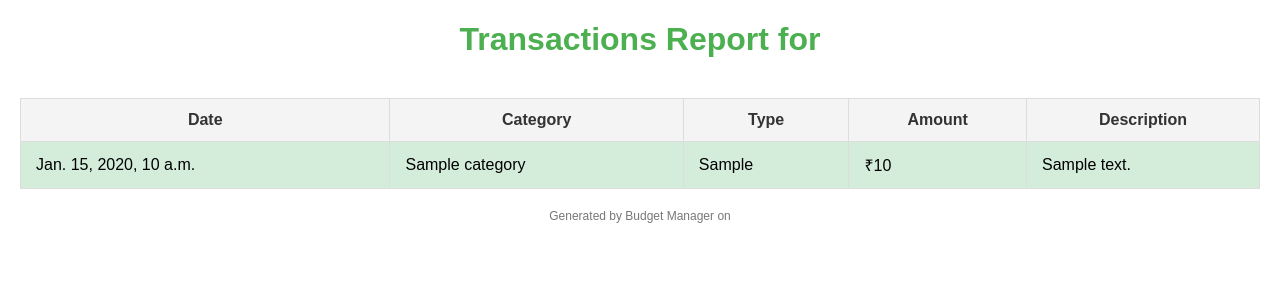
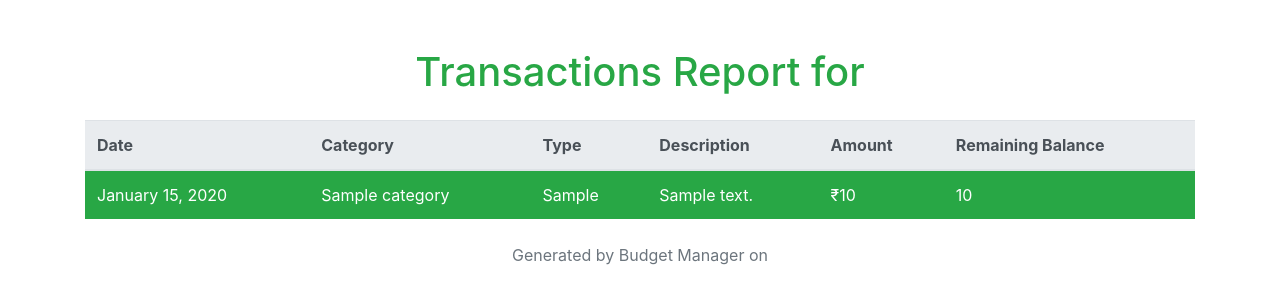
Before and after one commit to BhaveshKapre19/budget, a Django app: template templates/budget/export_pdf.html in a window 1280 px wide. Shown: the top 304 px of the page. Run offline with Django 3.2, Linux system fonts and the light colour scheme; the template is opened without the code that fills it: most values are stand-ins (such as "Sample title", 1, 10 or a date in 2020); some libraries are stand-ins or nearby versions.

Commit message:
html templates changes

```diff
--- a/templates/budget/export_pdf.html
+++ b/templates/budget/export_pdf.html
@@ -1,78 +1,44 @@
-<!-- budget/templates/budget/export_pdf.html -->
 <!DOCTYPE html>
 <html>
 <head>
     <meta charset="UTF-8">
     <title>Transactions Report</title>
-    <style>
-        body {
-            font-family: Arial, sans-serif;
-            margin: 20px;
-        }
-        h1 {
-            text-align: center;
-            color: #4CAF50;
-            margin-bottom: 40px;
-        }
-        table {
-            width: 100%;
-            border-collapse: collapse;
-            margin-top: 20px;
-        }
-        th, td {
-            padding: 12px 15px;
-            border: 1px solid #ddd;
-        }
-        th {
-            background-color: #f4f4f4;
-            color: #333;
-        }
-        tr:nth-child(even) {
-            background-color: #f9f9f9;
-        }
-        tr:hover {
-            background-color: #f1f1f1;
-        }
-        .expense {
-            background-color: #f8d7da;
-        }
-        .income {
-            background-color: #d4edda;
-        }
-        .footer {
-            margin-top: 20px;
-            text-align: center;
-            font-size: 12px;
-            color: #777;
-        }
-    </style>
+    <!-- Bootstrap CSS -->
+    <link rel="stylesheet" href="https://stackpath.bootstrapcdn.com/bootstrap/4.5.2/css/bootstrap.min.css">
 </head>
 <body>
-    <h1>Transactions Report for {{ user.username }}</h1>
-    <table>
-        <thead>
+    <div class="container">
+        <h1 class="text-center text-success mt-5 mb-4">Transactions Report for {{ user.username }}</h1>
+        <table class="table">
+            <thead class="thead-light">
                 <tr>
                     <th>Date</th>
                     <th>Category</th>
                     <th>Type</th>
+                    <th>Description</th>
                     <th>Amount</th>
-                <th>Description</th>
+                    <th>Remaining Balance</th>
                 </tr>
             </thead>
             <tbody>
                 {% for transaction in transactions %}
-            <tr class="{% if transaction.type == 'expense' %}expense{% else %}income{% endif %}">
-                <td>{{ transaction.date }}</td>
+                <tr class="{% if transaction.type == 'expense' %}bg-danger text-white{% else %}bg-success text-white{% endif %}">
+                    <td>{{ transaction.date|date:"F d, Y" }}</td>
                     <td>{{ transaction.category.name }}</td>
                     <td>{{ transaction.get_type_display }}</td>
+                    <td>{{ transaction.description }}</td>
                     <td>₹{{ transaction.amount }}</td>
-                <td>{{ transaction.description }}</td>
+                    <td>{{ transaction.remaining_balance }}</td>
                 </tr>
                 {% endfor %}
             </tbody>
         </table>
-    <div class="footer">
+        <div class="text-center text-secondary mt-4">
             <p>Generated by Budget Manager on {{ user.username }}</p>
         </div>
+    </div>
+
+    <!-- Bootstrap JS (optional) -->
+    <!-- <script src="https://stackpath.bootstrapcdn.com/bootstrap/4.5.2/js/bootstrap.min.js"></script> -->
 </body>
 </html>
```
Also changed, not shown: templates/budget/demo.html (+6 -5 lines), db.sqlite3. Lines whose indentation alone changed are shown as unchanged.
